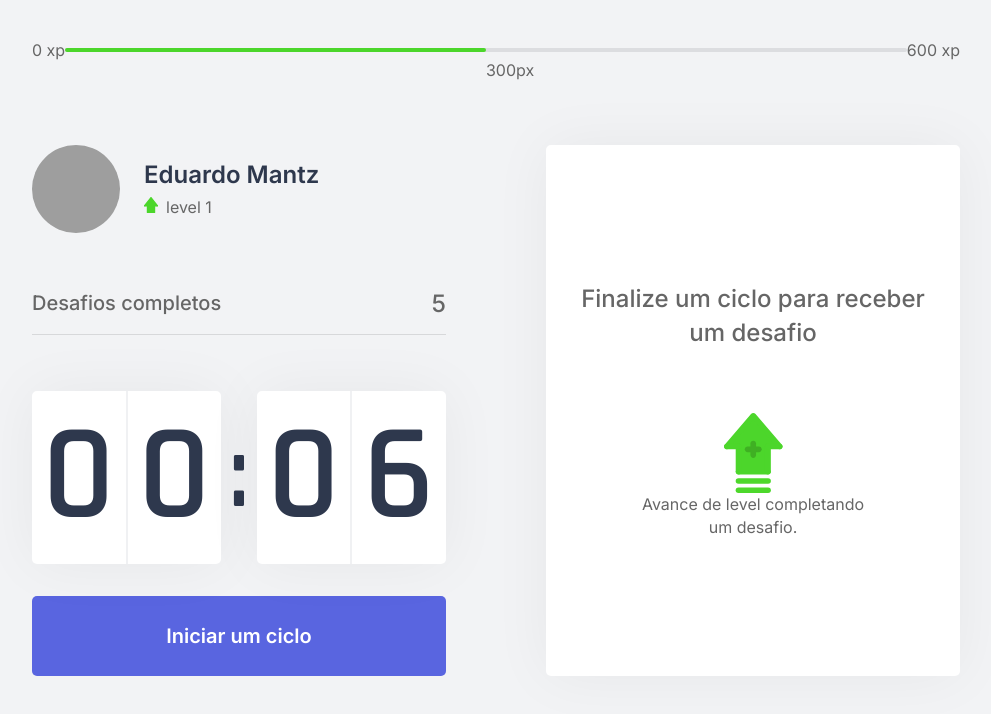
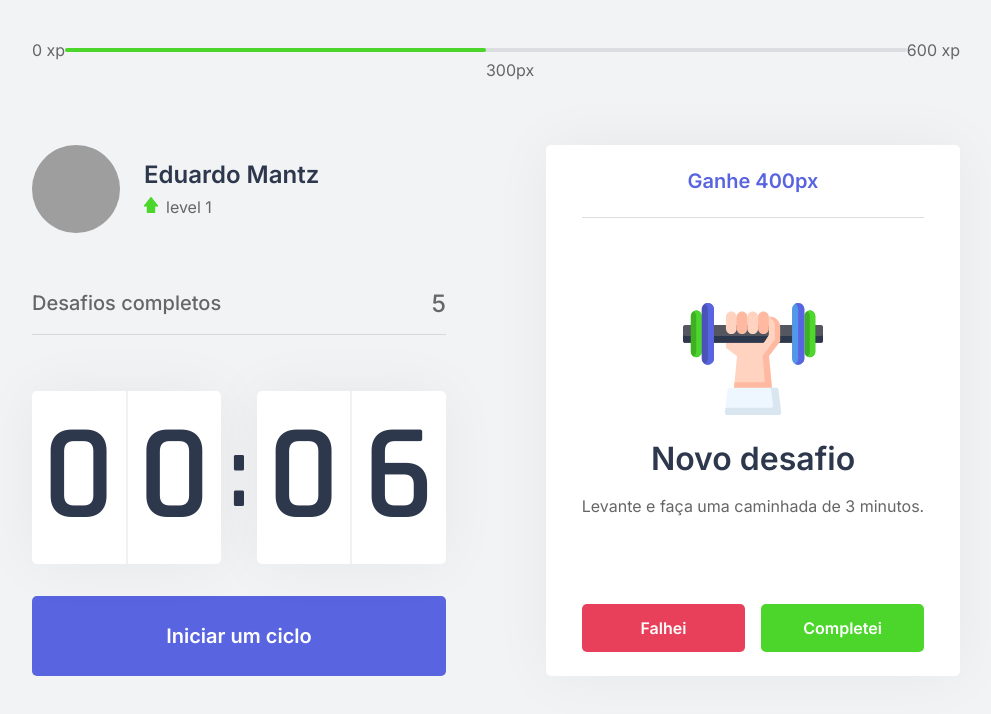
Before and after one commit to eduardomantz291/nlw-4-react-next-moveit, a Next.js app: page / in a window 1280 px wide. Shown: the top 714 px of the page, without its empty margins (144-1135 px from the left). Built offline with nearby package versions, Linux system fonts and the light colour scheme; grey boxes are pictures that could not be loaded.

Commit message:
.challengeActive footer button.challengeFaileButton {

```diff
--- a/src/components/ChallengesBox.tsx
+++ b/src/components/ChallengesBox.tsx
@@ -1,8 +1,27 @@
 import styles from '../styles/components/ChallengesBox.module.css'
 
 export function ChallengesBox() {
+  const hasActiveChallenge = true;
+
   return (
     <div className={styles.challengesBoxContainer}>
+
+      { hasActiveChallenge ? (
+        <div className={styles.challengeActive}>
+          <header>Ganhe 400px</header>
+
+          <main>
+            <img src="icons/body.svg"/>
+            <strong>Novo desafio</strong>
+            <p>Levante e faça uma caminhada de 3 minutos.</p>
+          </main>
+
+          <footer>
+            <button type="button" className={styles.challengeFaileButton}>Falhei</button>
+            <button type="button" className={styles.challengeSucceededButton}>Completei</button>
+          </footer>
+        </div>
+      ) : (
         <div className={styles.challengeNotActive}>
           <strong>Finalize um ciclo para receber um desafio</strong>
           <p>
@@ -10,6 +29,7 @@
             Avance de level completando um desafio.
           </p>
         </div>
+      ) }
     </div>
   );
 }
--- a/src/styles/components/ChallengesBox.module.css
+++ b/src/styles/components/ChallengesBox.module.css
@@ -38,3 +38,73 @@
 .challengeNotActive p img {
   margin-top: 1rem;
 }
+
+.challengeActive {
+  height: 100%;
+
+  display: flex;
+  flex-direction: column;
+}
+
+.challengeActive header {
+  color:  var(--blue);
+  font-weight: 600;
+  font-size: 1.25rem;
+  padding: 0 2rem 1.5rem;
+  border-bottom: 1px solid var(--gray-line);
+}
+
+.challengeActive main {
+  flex: 1;
+  display: flex;
+  flex-direction: column;
+  align-items: center;
+  justify-content: center;
+}
+
+.challengeActive main strong {
+  font-size: 2rem;
+  font-weight: 600;
+  color: var(--title);
+  margin: 1.5rem 0 1rem;
+}
+
+.challengeActive main p {
+  line-height: 1.5;
+}
+
+.challengeActive footer {
+  display: grid;
+  grid-template-columns: 1fr 1fr;
+  gap: 1rem;
+}
+
+.challengeActive footer button {
+  height: 3rem;
+
+  display: flex;
+  align-items: center;
+  justify-content: center;
+
+  border: 0;
+  border-radius: 5px;
+
+  color: var(--white);
+
+  font-size: 1rem;
+  font-weight: 600;
+
+  transition: filter 0.2;
+}
+
+.challengeActive footer button.challengeFaileButton {
+  background: var(--red);
+}
+
+.challengeActive footer button.challengeSucceededButton {
+  background: var(--green);
+}
+
+.challengeActive footer button:hover {
+  filter: brightness(0.9);
+}
```
Lines whose indentation alone changed are shown as unchanged.
